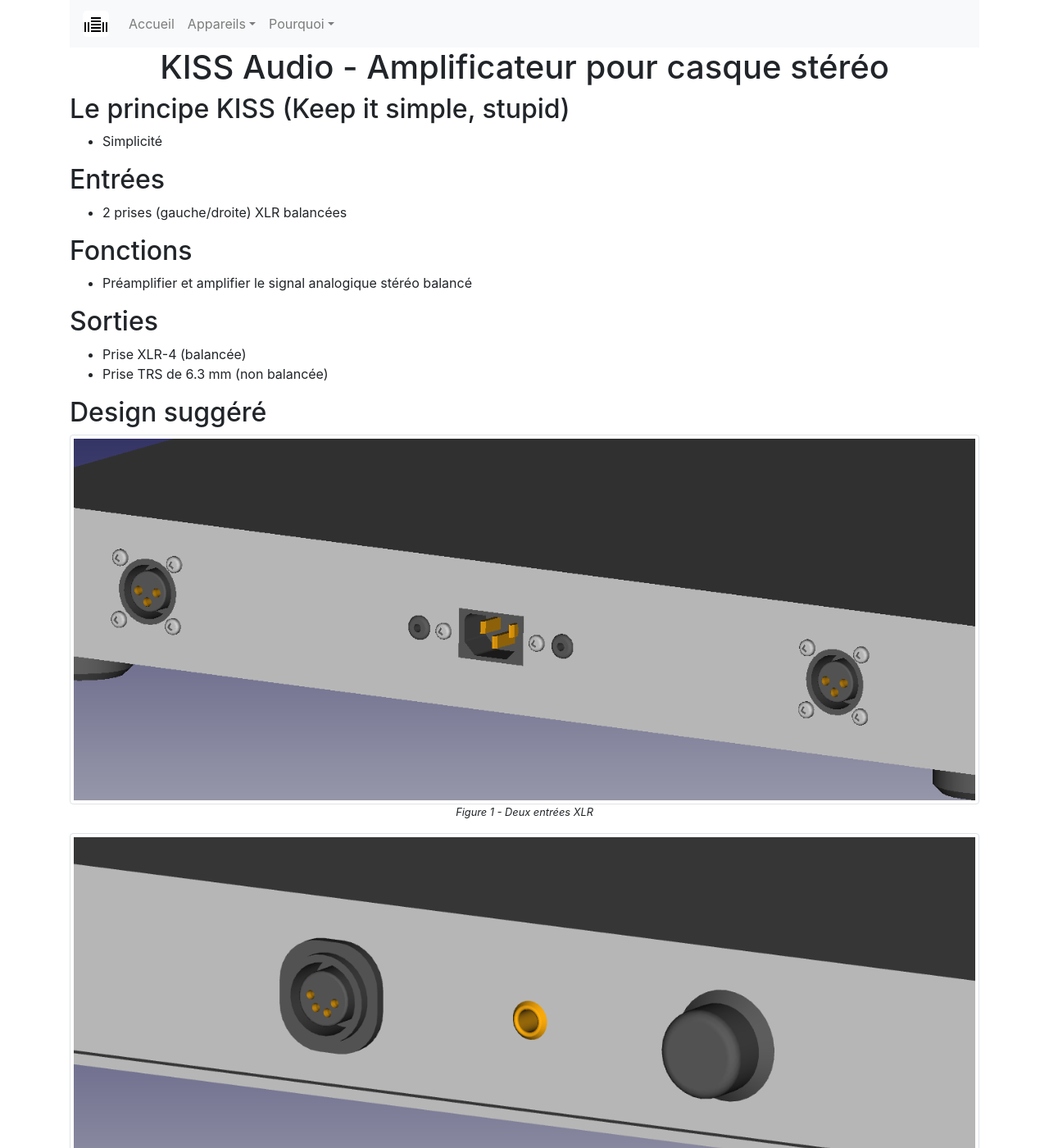
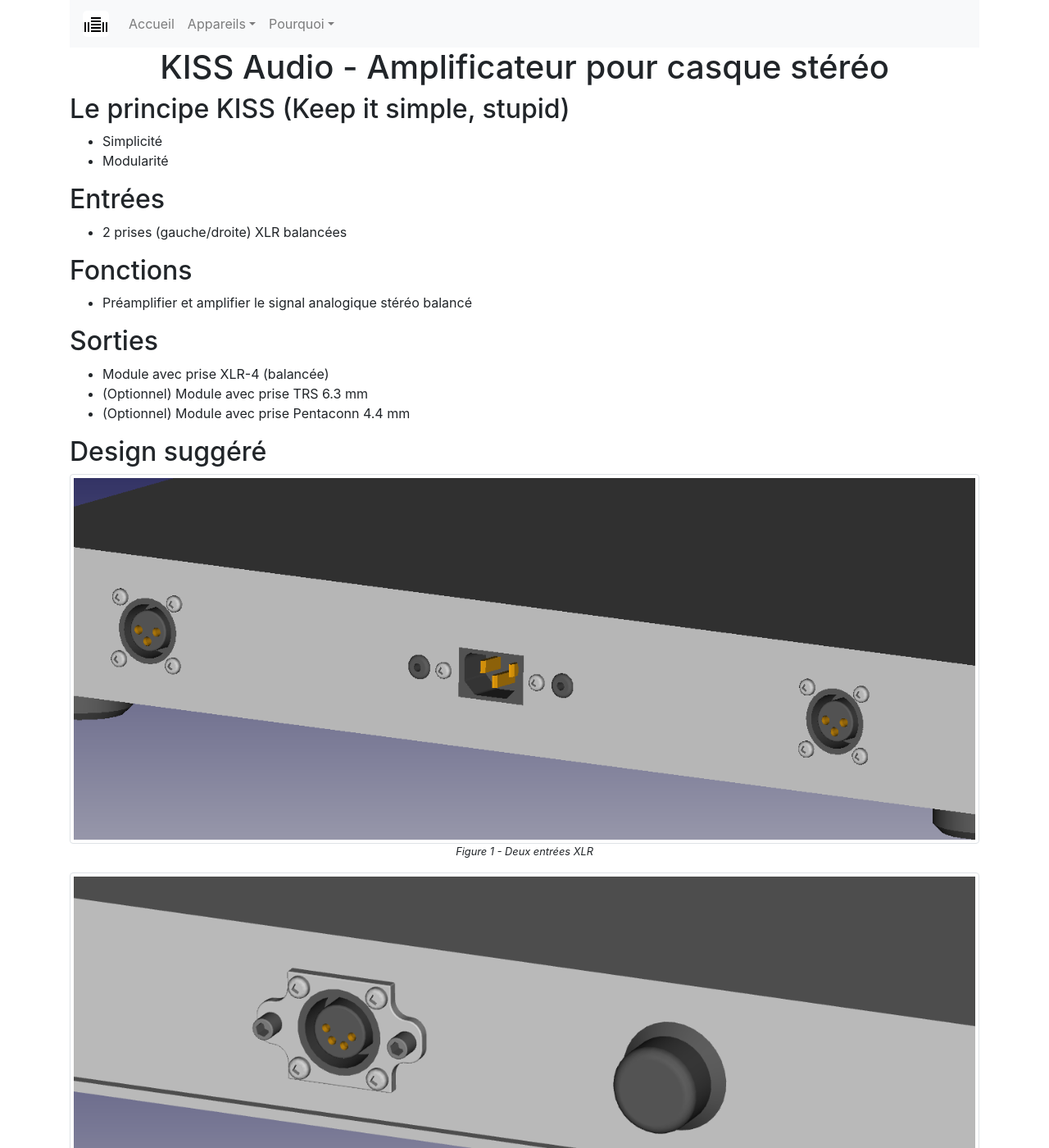
Before and after one commit to plstonge/kiss-audio, a Jekyll site: the page built from amplificateur/casque_stereo.md, in a window 1280 px wide and 1400 px high. Shown: the whole window at 82% size. Built offline with Jekyll 4.4.1, drawn with Linux system fonts in a browser that asks for light colours; some of the changed text lies outside the part shown.

Commit message:
Modules de sortie

```diff
--- a/amplificateur/casque_stereo.md
+++ b/amplificateur/casque_stereo.md
@@ -7,6 +7,7 @@
 ## Le principe KISS (Keep it simple, stupid)
 
 * Simplicité
+* Modularité
 
 ## Entrées
 
@@ -18,10 +19,11 @@
 
 ## Sorties
 
-* Prise XLR-4 (balancée)
-* Prise TRS de 6.3 mm (non balancée)
+* Module avec prise XLR-4 (balancée)
+* (Optionnel) Module avec prise TRS 6.3 mm
+* (Optionnel) Module avec prise Pentaconn 4.4 mm
 
 ## Design suggéré
 
 {% include img_design.html ind=1 alt="Deux entrées XLR" src="images/headphone_back.png" %}
-{% include img_design.html ind=2 alt="Une sortie XLR-4, une sortie TRS de 6.3 mm et un bouton de volume" src="images/headphone_front.png" %}
+{% include img_design.html ind=2 alt="Une prise XLR-4 et un bouton de volume" src="images/headphone_front.png" %}
```
Also changed, not shown: amplificateur/images/headphone_front.png.
